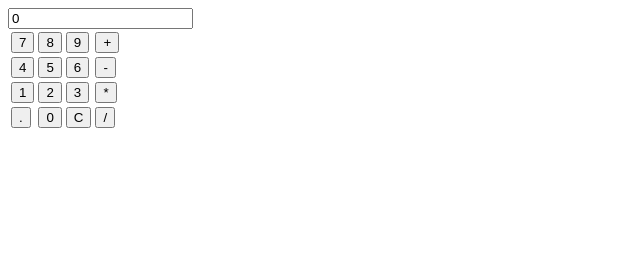
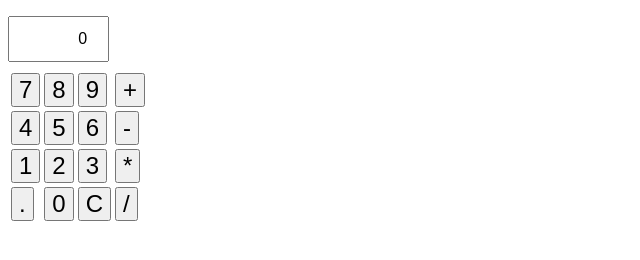
Before and after one commit to thomasyosh/thomasyosh.github.io, a plain HTML site: page index.html in a window 1280 px wide. Shown: the whole page, without its empty margins (0-640 px from the left). Drawn offline with Linux system fonts and the light colour scheme.

Commit message:
some style

```diff
--- a/index.html
+++ b/index.html
@@ -5,9 +5,10 @@
     <meta name="viewport" content="width=device-width, initial-scale=1.0">
     <title>Document</title>
 </head>
+<link rel="stylesheet" href="style.css">
 <body>
     <table>
-        <input type="text" value="0" id="displayMonitor"/>
+        <input type="text" value="0" id="displayMonitor" readonly/>
         <tr>
             <td><button class="keyPad" value="7">7</button></td>
             <td><button class="keyPad" value="8">8</button></td>
--- a/index.js
+++ b/index.js
@@ -61,7 +61,7 @@ function operandKeyHandler(value) {
         }
         displayResult(result);
         numberList = [];
-        numberList[0] = result;
+        numberList.push(result);
     }
 
     operandList.push(value);
--- /dev/null
+++ b/style.css
@@ -0,0 +1,12 @@
+button {
+    font-size: 24px;
+}
+
+input[type=text] {
+    width: 8%;
+    padding: 12px 20px;
+    margin: 8px 0;
+    box-sizing: border-box;
+    font-size: 16px;
+    text-align: right;
+  }
```
